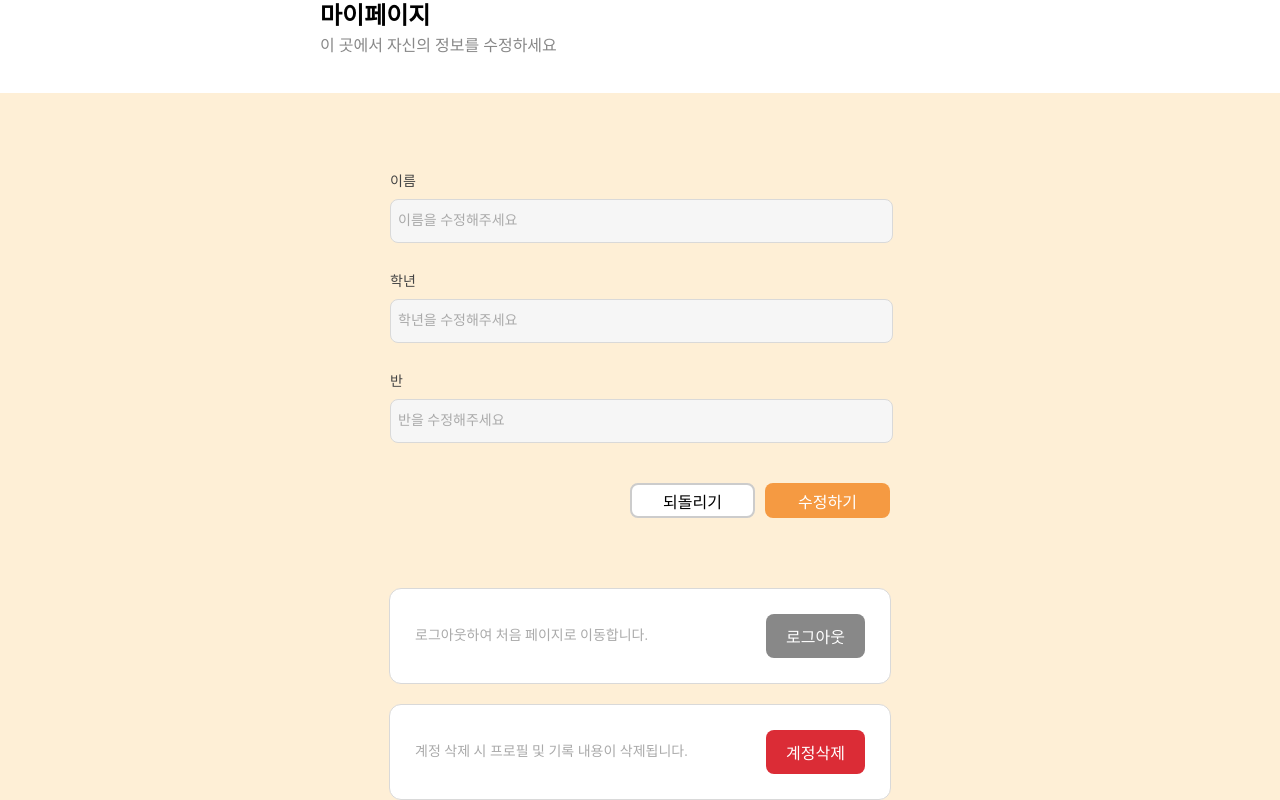
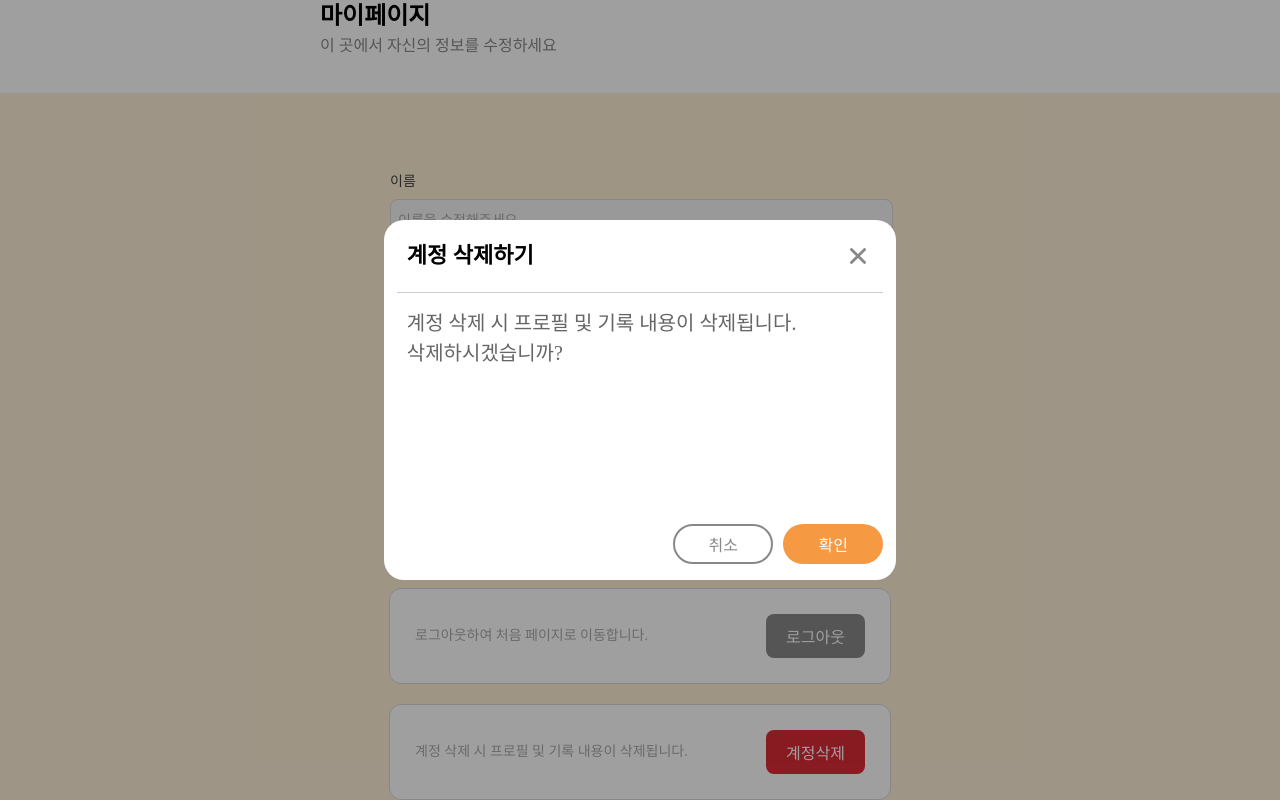
Before and after one commit to DMM-DaeMaMate/DDM-FE, a React (Create React App) app: page /mypage in a window 1280 px wide. Both pictures are taken after a click on the button "계정삭제". Shown: the part 107-907 px from the top of the page. Built offline with nearby package versions, Linux system fonts and the light colour scheme; a web font is replaced by a local one.

Commit message:
feat :: modal component
add modal component
set cancel account modal

```diff
--- /dev/null
+++ b/src/components/common/modal.tsx
@@ -0,0 +1,149 @@
+import styled from "styled-components"
+import { Colors } from "../../style/colors"
+import { IoClose } from "react-icons/io5"
+
+interface Props {
+    title?: string
+    content?: string
+    check?: () => void
+    close?: () => void
+}
+
+function Modal({ title, content, check, close }: Props) {
+    return (
+        <>
+            <Background>
+                <Container>
+                    <TopContainer>
+                        <Title>{title}</Title>
+                        <CloseButton onClick={close}>
+                            <IoClose />
+                        </CloseButton>
+                    </TopContainer>
+
+                    <BottomContainer>
+                        <Content>{content}</Content>
+                    </BottomContainer>
+
+                    <ButtonContainer>
+                        <CancelButton onClick={close}>취소</CancelButton>
+                        <CheckButton onClick={check}>확인</CheckButton>
+                    </ButtonContainer>
+                </Container>
+            </Background>
+        </>
+    )
+}
+
+export default Modal
+
+const Background = styled.div`
+    position: fixed;
+    background: #00000060;
+    width: 100%;
+    height: 100vh;
+    display: flex;
+    justify-content: center;
+    align-items: center;
+`
+
+const Container = styled.div`
+    width: 40%;
+    height: 45%;
+    border-radius: 20px;
+    background-color: ${Colors.White};
+    display: flex;
+    justify-content: start;
+    align-items: center;
+    flex-direction: column;
+`
+
+const TopContainer = styled.div`
+    height: 20%;
+    width: 95%;
+    border-bottom: 1px solid ${Colors.Gray300};
+    display: flex;
+    justify-content: center;
+    align-items: center;
+`
+
+const Title = styled.p`
+    margin-left: 10px;
+    font-size: 22px;
+    color: ${Colors.Black};
+    font-weight: 600;
+`
+
+const CloseButton = styled.div`
+    width: 40px;
+    height: 40px;
+    font-size: 30px;
+    margin-left: auto;
+    margin-right: 5px;
+    color: ${Colors.Gray500};
+    cursor: pointer;
+    display: flex;
+    justify-content: center;
+    align-items: center;
+`
+
+const BottomContainer = styled.div`
+    width: 95%;
+    height: 60%;
+`
+
+const Content = styled.p`
+    margin-left: 10px;
+    margin-top: 15px;
+    font-size: 20px;
+    font-weight: 500;
+    white-space: pre-line;
+    line-height: 30px;
+    color: ${Colors.Gray600};
+`
+
+const ButtonContainer = styled.div`
+    width: 95%;
+    height: 20%;
+    display: flex;
+    justify-content: center;
+    align-items: center;
+    gap: 10px;
+`
+
+const ButtonWrapper = styled.div`
+    margin-left: auto;
+    display: flex;
+    justify-content: center;
+    align-items: center;
+    gap: 10px;
+`
+
+const CancelButton = styled.button`
+    margin-left: auto;
+    width: 100px;
+    height: 40px;
+    border-radius: 23px;
+    border: 2px solid ${Colors.Gray500};
+    background-color: ${Colors.White};
+    display: flex;
+    justify-content: center;
+    align-items: center;
+    color: ${Colors.Gray500};
+    font-size: 16px;
+    cursor: pointer;
+`
+
+const CheckButton = styled.button`
+    width: 100px;
+    height: 40px;
+    border-radius: 23px;
+    border: none;
+    background-color: ${Colors.Orange400};
+    display: flex;
+    justify-content: center;
+    align-items: center;
+    color: ${Colors.White};
+    font-size: 16px;
+    cursor: pointer;
+`
--- a/src/pages/mypage.tsx
+++ b/src/pages/mypage.tsx
@@ -3,10 +3,23 @@ import { Colors } from "../style/colors"
 import Input from "../components/common/input"
 import Button from "../components/common/button"
 import Background from "../components/background"
+import Modal from "../components/common/modal"
+import { useState } from "react"
 
 function Mypage() {
+    const [modal, setModal] = useState<Boolean>(false)
+
     return (
         <>
+            {modal && (
+                <Modal
+                    title="계정 삭제하기"
+                    content={`계정 삭제 시 프로필 및 기록 내용이 삭제됩니다. \n 삭제하시겠습니까?`}
+                    check={() => setModal(!modal)}
+                    close={() => setModal(!modal)}
+                />
+            )}
+
             <Background
                 title="마이페이지"
                 subtitle="이 곳에서 자신의 정보를 수정하세요"
@@ -47,7 +60,9 @@ function Mypage() {
                     </ButtonContainer>
                     <ButtonContainer>
                         계정 삭제 시 프로필 및 기록 내용이 삭제됩니다.
-                        <RemoveButton>계정삭제</RemoveButton>
+                        <RemoveButton onClick={() => setModal(!modal)}>
+                            계정삭제
+                        </RemoveButton>
                     </ButtonContainer>
                 </WarnContainer>
             </Background>
```
